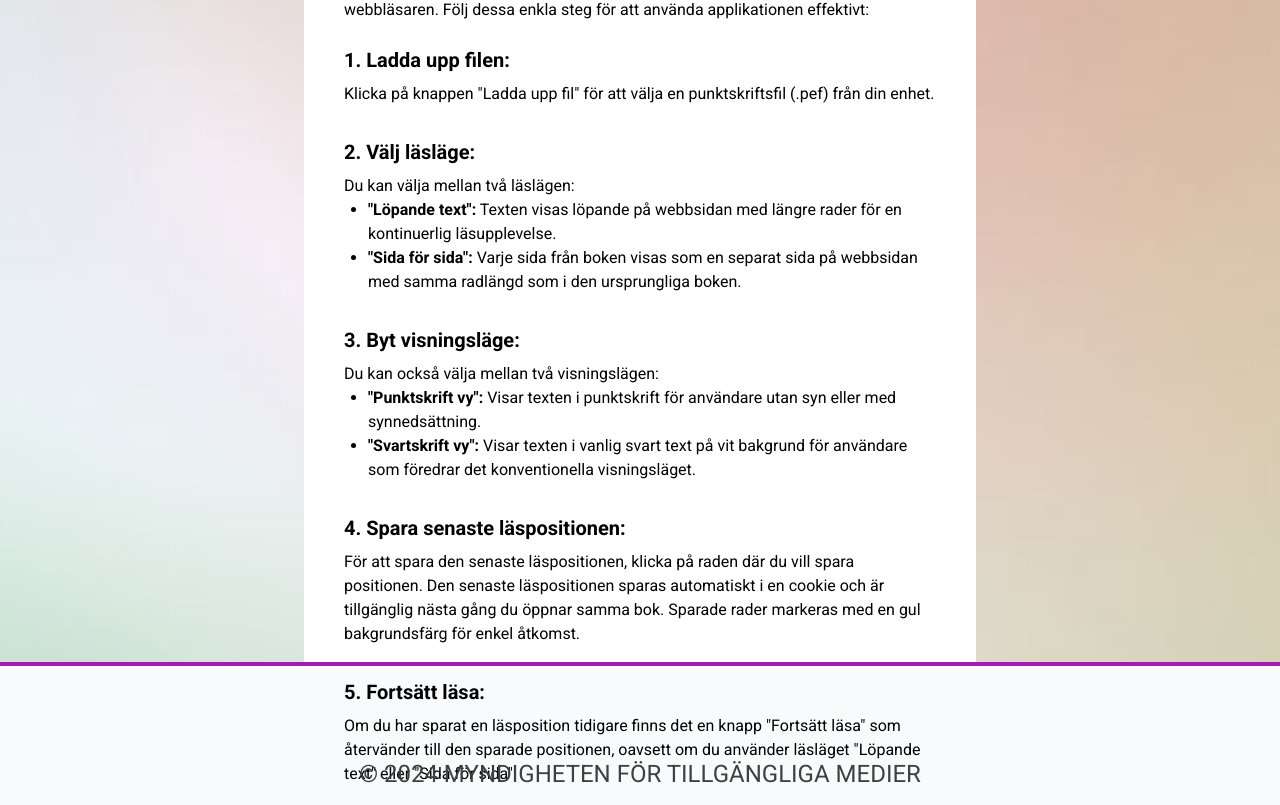
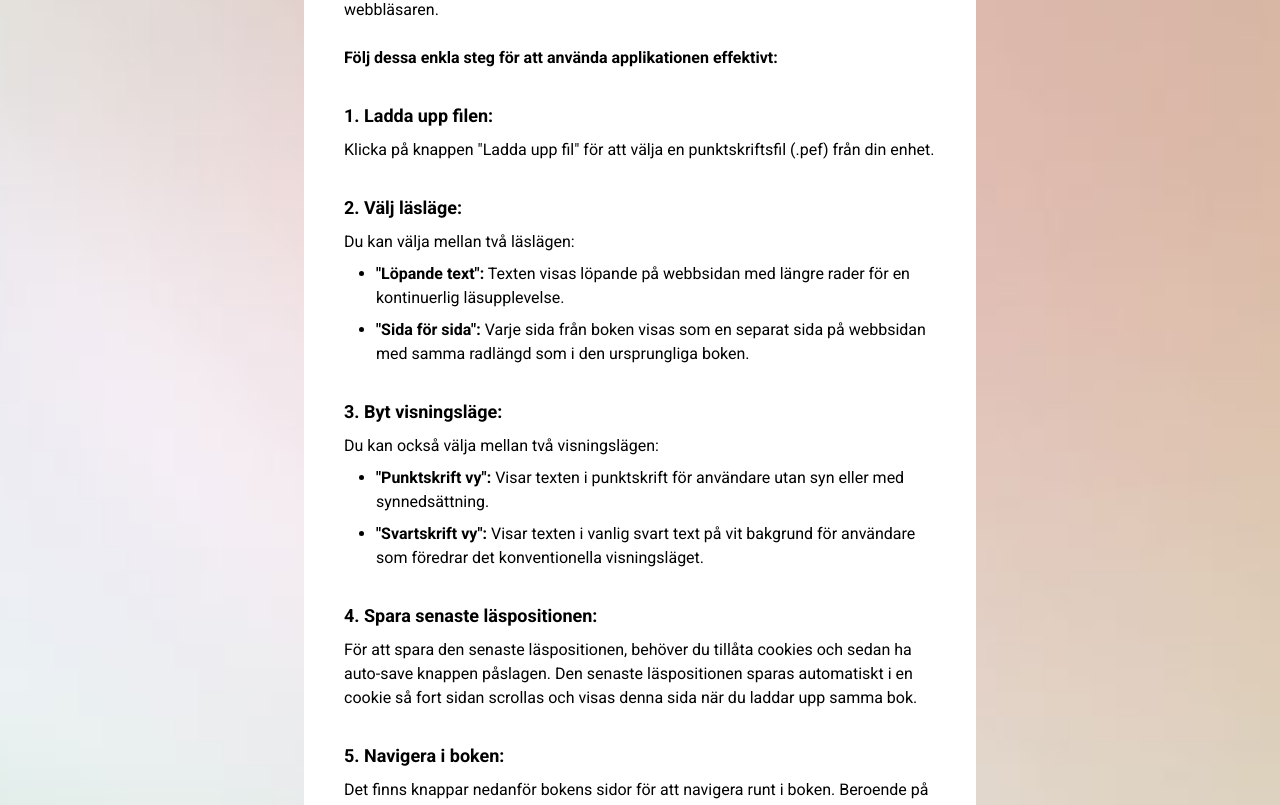
Before and after one commit to brownbeardeveloper/pef-reader-SE-version, a React (Create React App) app: page /instruktion in a window 1280 px wide. Shown: the part 394-1199 px from the top of the page. Built offline with nearby package versions, Linux system fonts and the light colour scheme.

Commit message:
Adjusted the instruction page

```diff
--- a/src/pages/instruction.jsx
+++ b/src/pages/instruction.jsx
@@ -5,45 +5,48 @@ export default function InstructionPage({ cookiePermission, setCookiePermission
   const navigate = useNavigate();
 
   return (
-    <main className="max-w-2xl mx-auto px-10 pt-10 pb-20 h-screen">
+    <main className="max-w-2xl mx-auto px-10 pt-10 pb-20">
       <h2 className="text-2xl font-bold mb-4">Välkommen till Digital punktläsare!</h2>
-      <p className="mb-6">Denna applikation är utformad för att göra det enklare för användare utan eller med synnedsättning att få tillgång till punktskriftsböcker digitalt och läsa dem direkt i webbläsaren. Följ dessa enkla steg för att använda applikationen effektivt:</p>
+      <p className="mb-6">Denna applikation är utformad för att göra det enklare för användare utan eller med synnedsättning att få tillgång till punktskriftsböcker digitalt och läsa dem direkt i webbläsaren.</p>
 
       <div className="mb-8">
-        <h3 className="text-xl font-bold mb-2">1. Ladda upp filen:</h3>
+        <h3 className="text-md font-bold mb-2">
+        Följ dessa enkla steg för att använda applikationen effektivt:
+        </h3>
+      </div>
+
+      <div className="mb-8">
+        <h4 className="text-lg font-bold mb-2">1. Ladda upp filen:</h4>
         <p>Klicka på knappen "Ladda upp fil" för att välja en punktskriftsfil (.pef) från din enhet.</p>
       </div>
 
       <div className="mb-8">
-        <h3 className="text-xl font-bold mb-2">2. Välj läsläge:</h3>
+        <h4 className="text-lg font-bold mb-2">2. Välj läsläge:</h4>
         <p>Du kan välja mellan två läslägen:</p>
         <ul className="list-disc pl-6">
-          <li><strong>"Löpande text":</strong> Texten visas löpande på webbsidan med längre rader för en kontinuerlig läsupplevelse.</li>
-          <li><strong>"Sida för sida":</strong> Varje sida från boken visas som en separat sida på webbsidan med samma radlängd som i den ursprungliga boken.</li>
+          <li className="m-2"><strong>"Löpande text":</strong> Texten visas löpande på webbsidan med längre rader för en kontinuerlig läsupplevelse.</li>
+          <li className="m-2"><strong>"Sida för sida":</strong> Varje sida från boken visas som en separat sida på webbsidan med samma radlängd som i den ursprungliga boken.</li>
         </ul>
       </div>
 
       <div className="mb-8">
-        <h3 className="text-xl font-bold mb-2">3. Byt visningsläge:</h3>
+        <h4 className="text-lg font-bold mb-2">3. Byt visningsläge:</h4>
         <p>Du kan också välja mellan två visningslägen:</p>
         <ul className="list-disc pl-6">
-          <li><strong>"Punktskrift vy":</strong> Visar texten i punktskrift för användare utan syn eller med synnedsättning.</li>
-          <li><strong>"Svartskrift vy":</strong> Visar texten i vanlig svart text på vit bakgrund för användare som föredrar det konventionella visningsläget.</li>
-          {/* tillägga att det går välja i vilken sida man ska hoppa till när man klickar i sida för sida funktion och om det lämnas som default så blir det första sidan */}
+          <li className="m-2"><strong>"Punktskrift vy":</strong> Visar texten i punktskrift för användare utan syn eller med synnedsättning.</li>
+          <li className="m-2"><strong>"Svartskrift vy":</strong> Visar texten i vanlig svart text på vit bakgrund för användare som föredrar det konventionella visningsläget.</li>
         </ul>
       </div>
 
       <div className="mb-8">
-        <h3 className="text-xl font-bold mb-2">4. Spara senaste läspositionen:</h3>
-        <p>För att spara den senaste läspositionen, klicka på raden där du vill spara positionen. Den senaste läspositionen sparas automatiskt i en cookie och är tillgänglig nästa gång du öppnar samma bok. Sparade rader markeras med en gul bakgrundsfärg för enkel åtkomst.</p>
+        <h4 className="text-lg font-bold mb-2">4. Spara senaste läspositionen:</h4>
+        <p>För att spara den senaste läspositionen, behöver du tillåta cookies och sedan ha auto-save knappen påslagen. Den senaste läspositionen sparas automatiskt i en cookie så fort sidan scrollas och visas denna sida när du laddar upp samma bok.</p>
       </div>
 
       <div className="mb-8">
-        <h3 className="text-xl font-bold mb-2">5. Fortsätt läsa:</h3>
-        <p>Om du har sparat en läsposition tidigare finns det en knapp "Fortsätt läsa" som återvänder till den sparade positionen, oavsett om du använder läsläget "Löpande text" eller "Sida för sida".</p>
+        <h4 className="text-lg font-bold mb-2">5. Navigera i boken:</h4>
+        <p>Det finns knappar nedanför bokens sidor för att navigera runt i boken. Beroende på vilket läge du använder, kan du använda dem för att hoppa mellan sidor. Observera att om auto-save är aktiverat och du navigerar till första sidan eller till en annan sida som du har angivit, sparas sidan som senaste läspositionen.</p>
       </div>
-
-      {/* läs mer om cookies och länka till cookies sidan */}
 
       <div className="w-full flex justify-center">
         {cookiePermission ?
@@ -55,7 +58,7 @@ export default function InstructionPage({ cookiePermission, setCookiePermission
             setCookiePermission(CookieEnum.ALLOWED);
             navigate('/');
             }}>
-            Godkänna kakor och ta mig till applikationen
+            Godkänn kakor och ta mig till applikationen
           </button>
         }
       </div>
```
